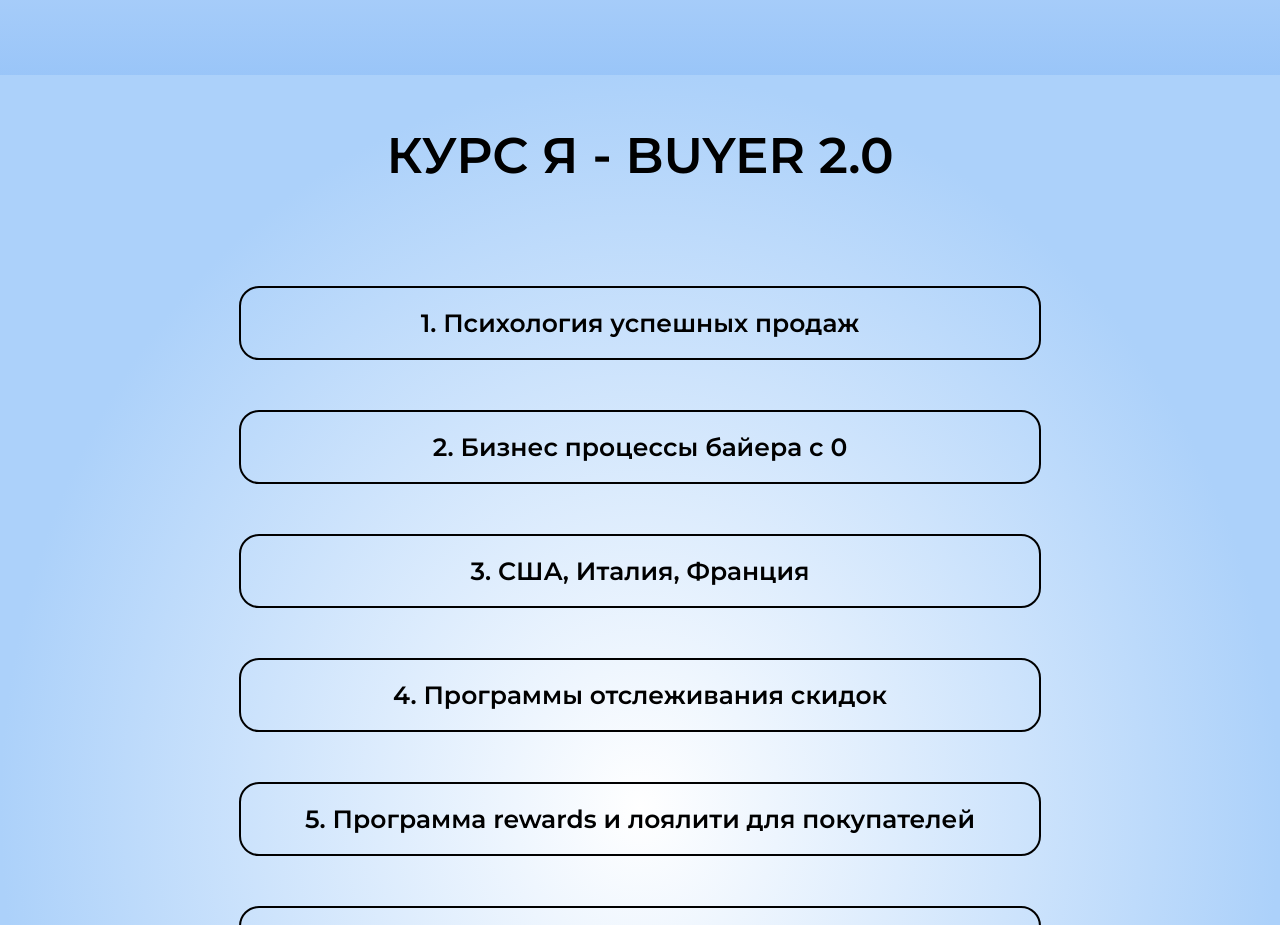
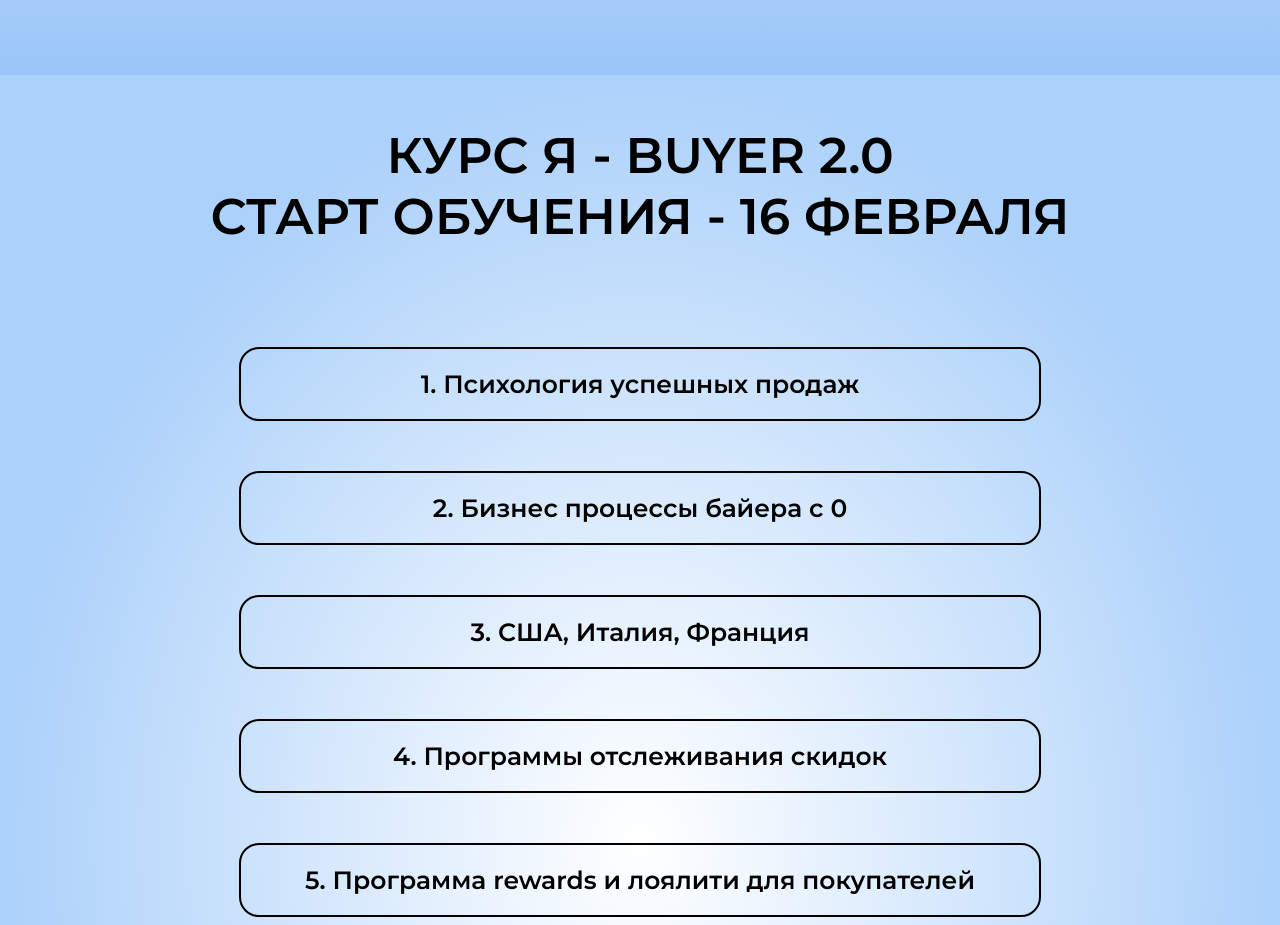
Before and after one commit to equaak/zara, a React (Create React App) app: page / in a window 1280 px wide. Shown: the part 1840-2765 px from the top of the page. Built offline with nearby package versions, Linux system fonts and the light colour scheme; no server answers.

Commit message:
added start of course

```diff
--- a/src/Main.js
+++ b/src/Main.js
@@ -209,6 +209,8 @@ const Main = () => {
           <div className='modules-block'>
             <p className='modules-title'>
               КУРС Я - BUYER 2.0
+              <br></br>
+              СТАРТ ОБУЧЕНИЯ - 16 ФЕВРАЛЯ
             </p>
             <div className='modules-container'>
               <div className='modules-part'>
```
